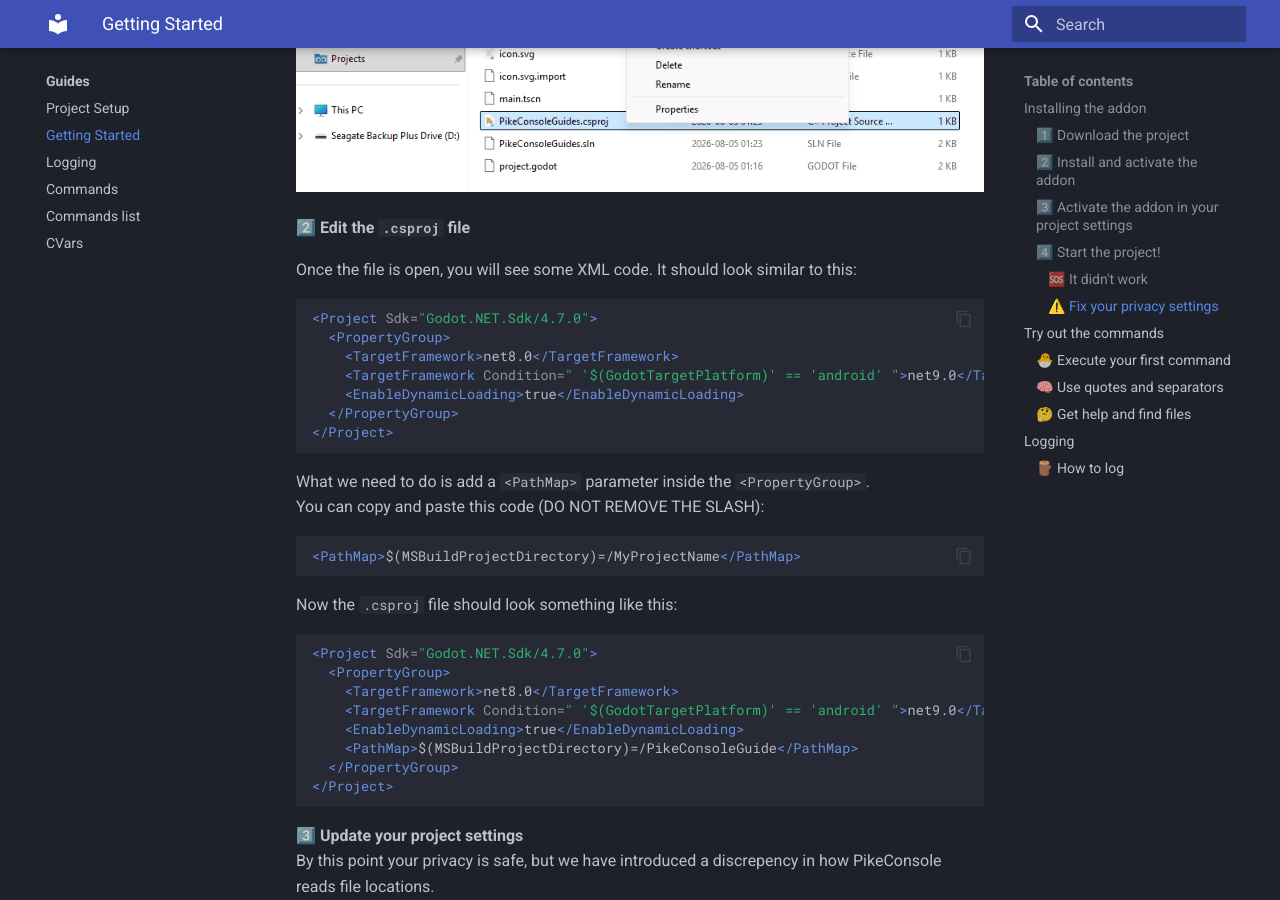
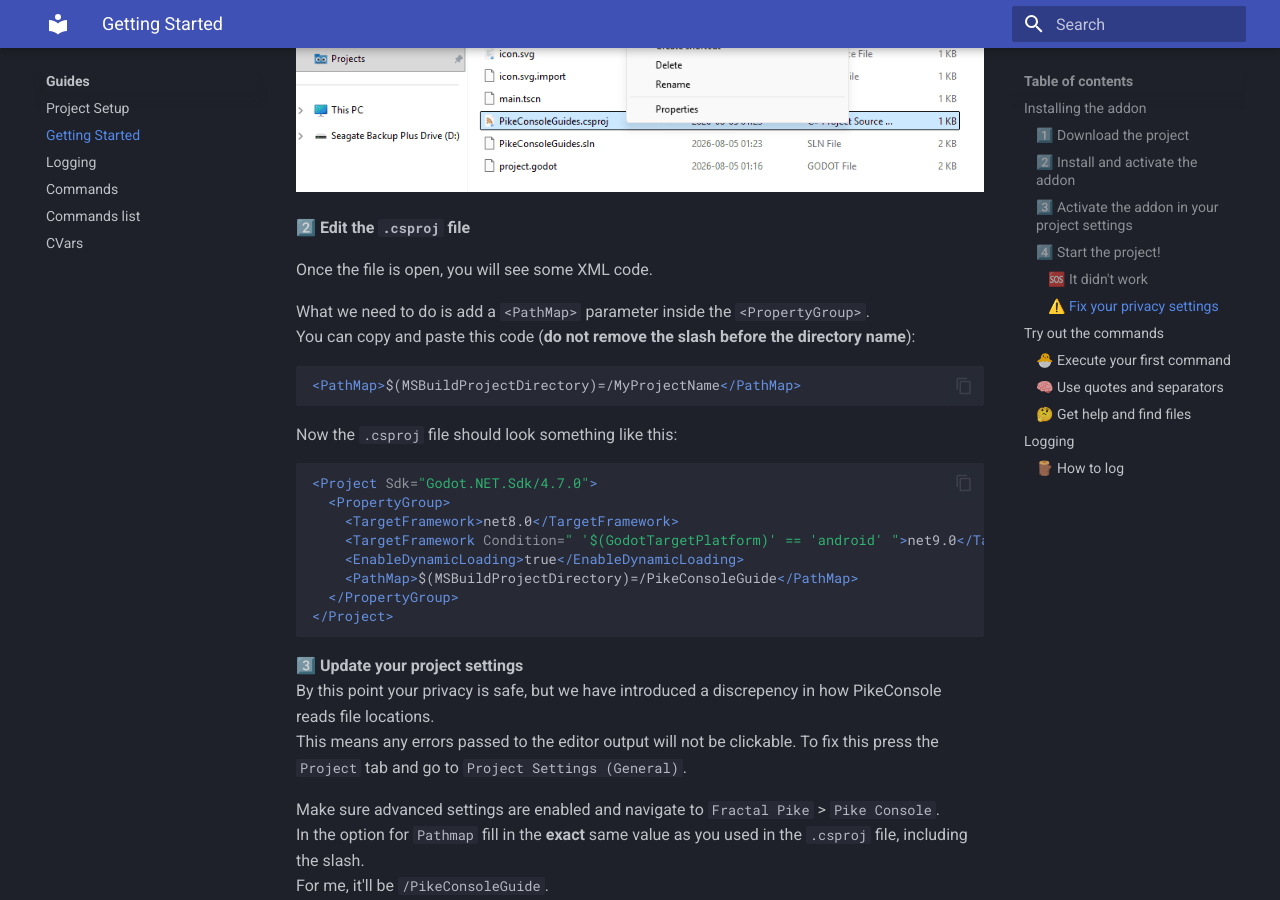
Before and after one commit to VonRiddarn/PikeConsole, an MkDocs documentation site: the page built from docs/guides/getting_started.md, in a window 1280 px wide and 900 px high, scrolled down 4899 px. Built offline with MkDocs 1.6.1 and Material for MkDocs 9.7.7, drawn with Linux system fonts in a browser that asks for light colours.

Commit message:
docs: fix image 12 and tighten the pathmap explanation

````diff
--- a/docs/guides/getting_started.md
+++ b/docs/guides/getting_started.md
@@ -82,19 +82,10 @@
 
 **2️⃣ Edit the `.csproj` file**
 
-Once the file is open, you will see some XML code. It should look similar to this:
-```xml
-<Project Sdk="Godot.NET.Sdk/4.7.0">
-  <PropertyGroup>
-    <TargetFramework>net8.0</TargetFramework>
-    <TargetFramework Condition=" '$(GodotTargetPlatform)' == 'android' ">net9.0</TargetFramework>
-    <EnableDynamicLoading>true</EnableDynamicLoading>
-  </PropertyGroup>
-</Project>
-```
+Once the file is open, you will see some XML code.
 
 What we need to do is add a `<PathMap>` parameter inside the `<PropertyGroup>`.
-You can copy and paste this code (DO NOT REMOVE THE SLASH):
+You can copy and paste this code (**do not remove the slash before the directory name**):
 ```xml
 <PathMap>$(MSBuildProjectDirectory)=/MyProjectName</PathMap>
 ```
````
Also changed, not shown: docs/_media/guides/getting-started/12.png.
